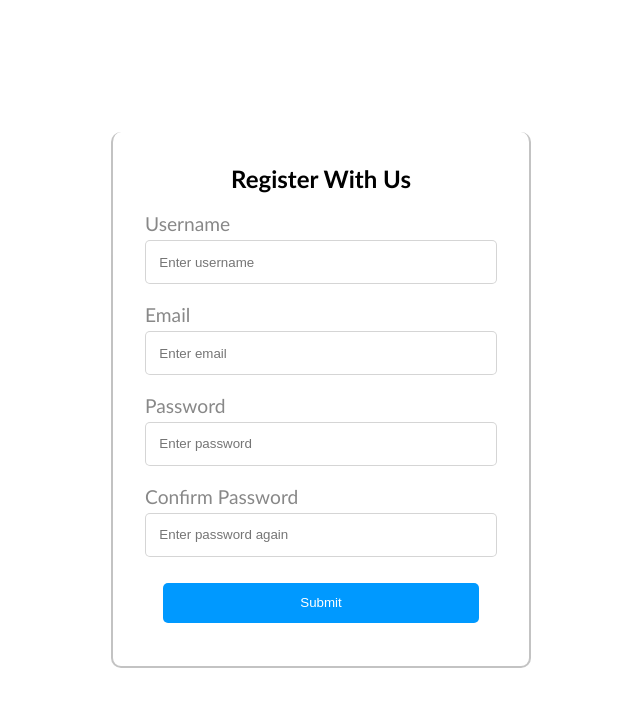
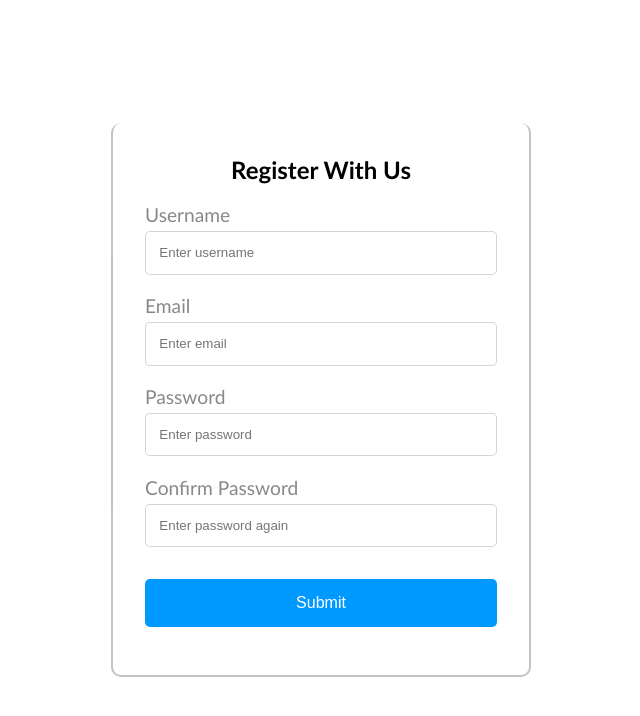
Before and after one commit to loyeh/first-of-20, a plain HTML site: page index.html in a window 1280 px wide. Shown: the whole page, without its empty margins (319-959 px from the left). Drawn offline with Linux system fonts and the light colour scheme.

Commit message:
button size fixed

```diff
--- a/ch20x20_1.css
+++ b/ch20x20_1.css
@@ -47,7 +47,8 @@ button {
   border: none;
   color: white;
   background-color: #0099ff;
-  width: 90%;
+  width: 100%;
+  font-size: 16px;
   margin-inline: auto;
   margin-block: 2em;
   line-height: 2em;
```
